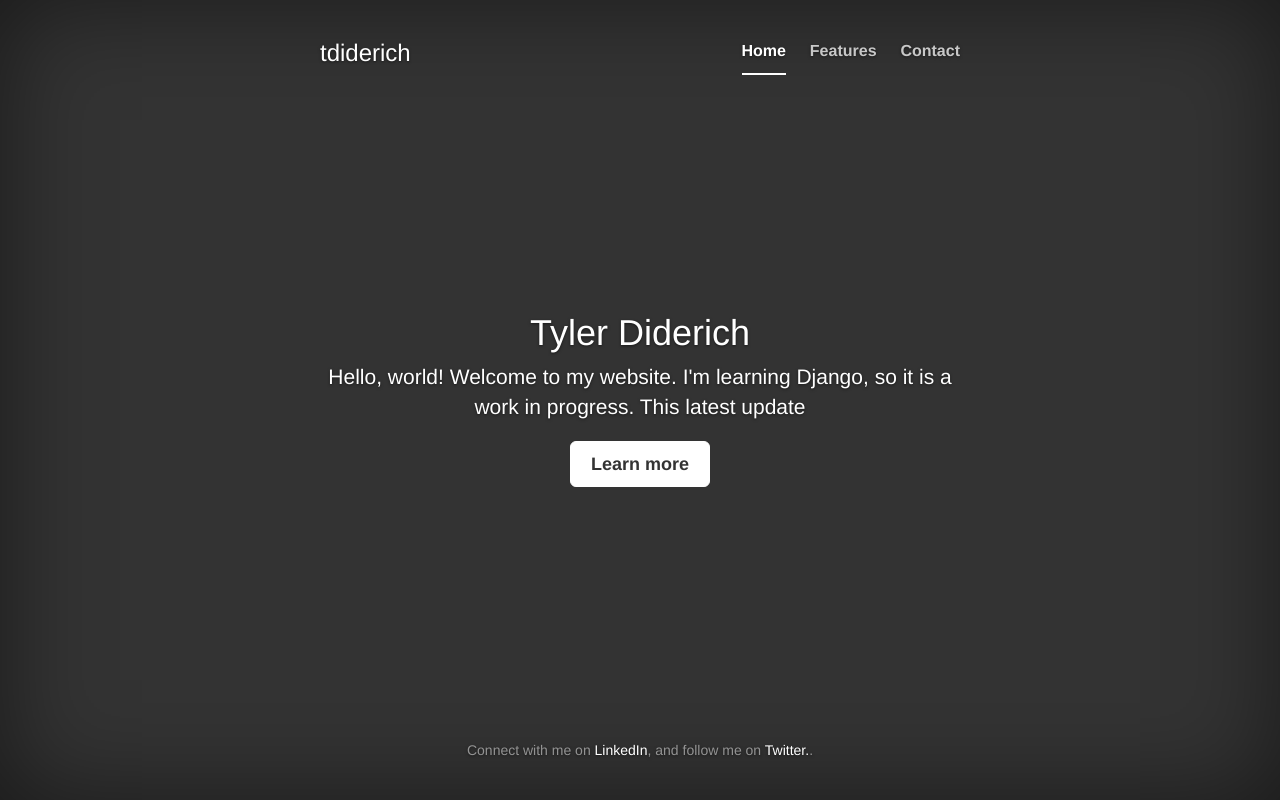
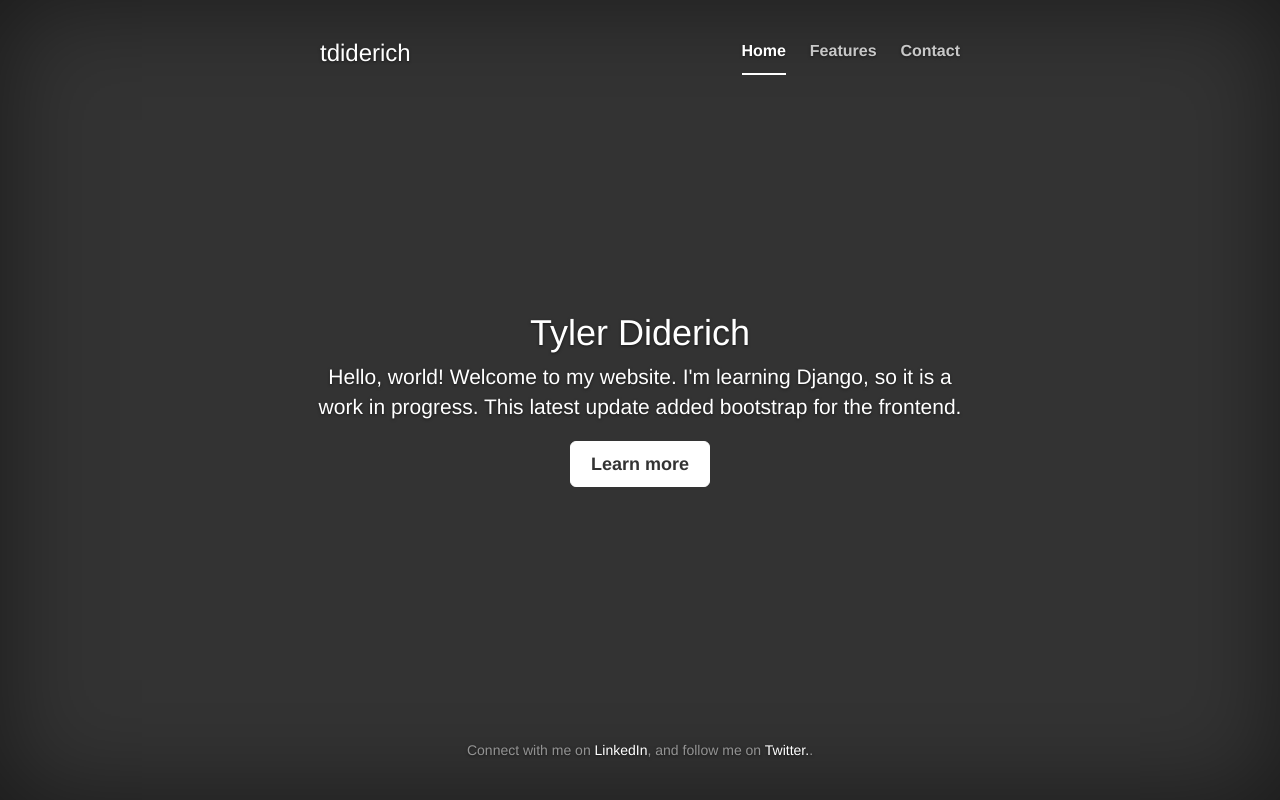
Before and after one commit to tdiderich/tdiderich_com, a Django app: page / in a window 1280 px wide. Run offline with Django 3.2, Linux system fonts and the light colour scheme; some libraries are stand-ins or nearby versions.

Commit message:
static url

```diff
--- a/django_project/tdiderich/templates/home.html
+++ b/django_project/tdiderich/templates/home.html
@@ -62,7 +62,7 @@
 
           <div class="inner cover">
             <h1 class="cover-heading">Tyler Diderich</h1>
-            <p class="lead">Hello, world! Welcome to my website. I'm learning Django, so it is a work in progress. This latest update </p>
+            <p class="lead">Hello, world! Welcome to my website. I'm learning Django, so it is a work in progress. This latest update added bootstrap for the frontend.</p>
             <p class="lead">
               <a href="#" class="btn btn-lg btn-default">Learn more</a>
             </p>
```
